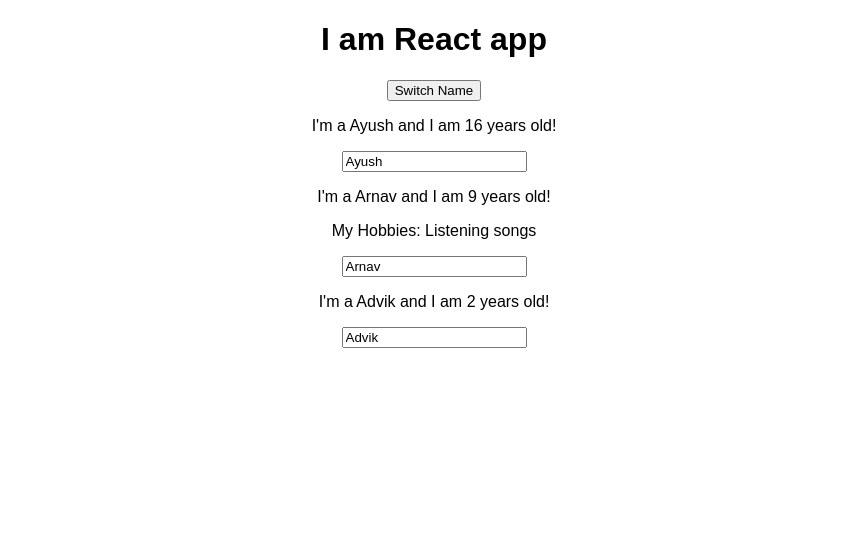
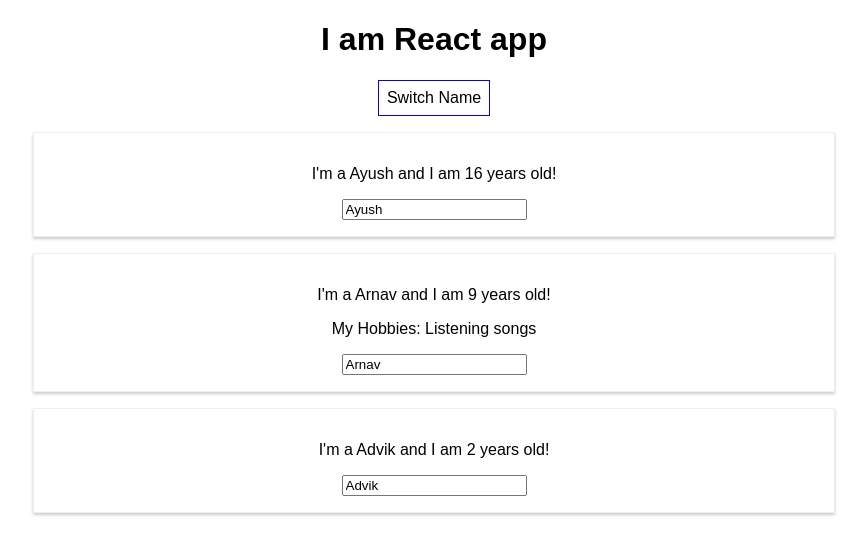
Before and after one commit to snehaltembare/react-complete-guide, a React (Create React App) app: page / in a window 1280 px wide. Shown: the top 554 px of the page, without its empty margins (206-1073 px from the left). Built offline with nearby package versions, Linux system fonts and the light colour scheme.

Commit message:
Added styling

```diff
--- a/src/App.js
+++ b/src/App.js
@@ -31,10 +31,17 @@
     })
   };
   render() {
+    const style = {
+      backgroundColor: 'white',
+      font: 'inherit',
+      border: '1px solid blue',
+      padding: '8px',
+      cursor: 'pointer'
+    }
     return (
       <div className="App">
         <h1>I am React app</h1>
-        <button onClick={() => this.switchNameHandler("Ayush!!!")}>Switch Name</button>
+        <button style={style} onClick={() => this.switchNameHandler("Ayush!!!")}>Switch Name</button>
         <Person
           name={this.state.persons[0].name}
           age={this.state.persons[0].age}
--- /dev/null
+++ b/src/Person/Person.css
@@ -0,0 +1,8 @@
+.Person {
+    width: 60%;
+    margin: 16px auto;
+    border: 1px solid #eee;
+    box-shadow: 0 2px 3px #ccc;
+    padding: 16px;
+    text-align: center;
+}
--- a/src/Person/Person.js
+++ b/src/Person/Person.js
@@ -1,8 +1,8 @@
 import React from 'react';
-
+import './Person.css'
 const person = (props) => {
     return (
-        <div>
+        <div className="Person">
             <p onClick={props.click}> I'm a {props.name} and I am {props.age} years old!</p>
             <p>{props.children}</p>
             <input type="text" onChange={props.change} value={props.name}/>
```
